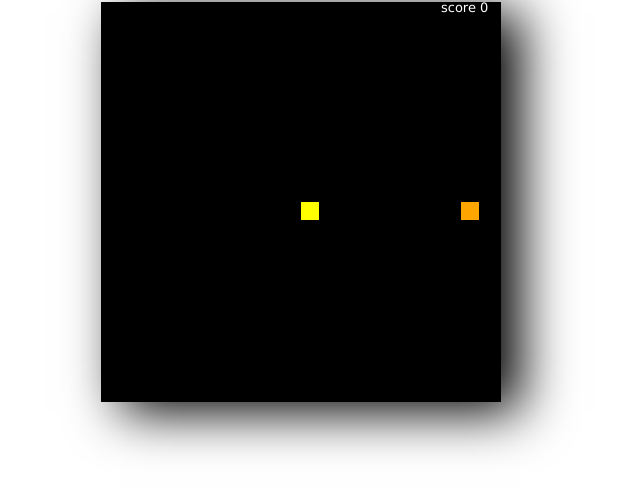
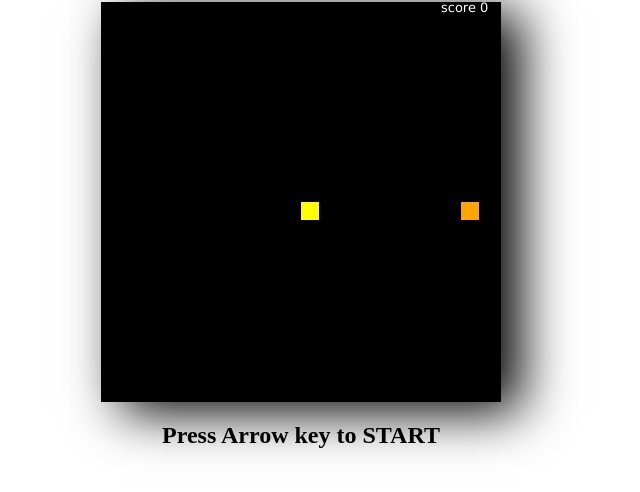
Before and after one commit to Aman-Chauhan31/snakedineout, a plain HTML site: page index.html in a window 1280 px wide. Shown: the part 78-570 px from the top of the page, without its empty margins (339-979 px from the left). Drawn offline with Linux system fonts and the light colour scheme.

Commit message:
Update index.html

```diff
--- a/index.html
+++ b/index.html
@@ -11,5 +11,6 @@
     <h1>Snake's Dineout</h1>
     <canvas id="game" width="400" height="400" ></canvas>
     <script src="index.js"></script>
+    <h2 id = "start">Press Arrow key to START</h2>
 </body>
 </html>
```
